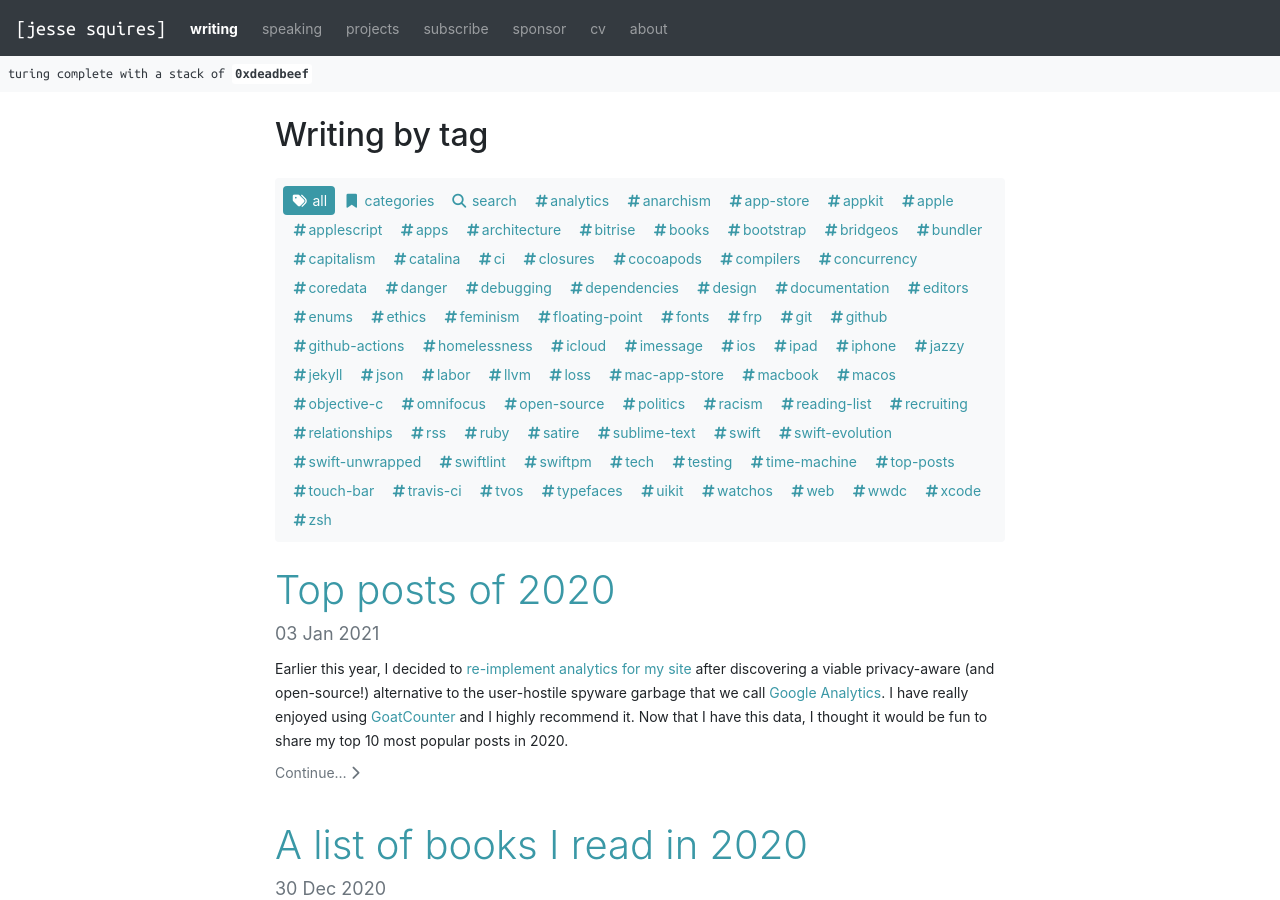
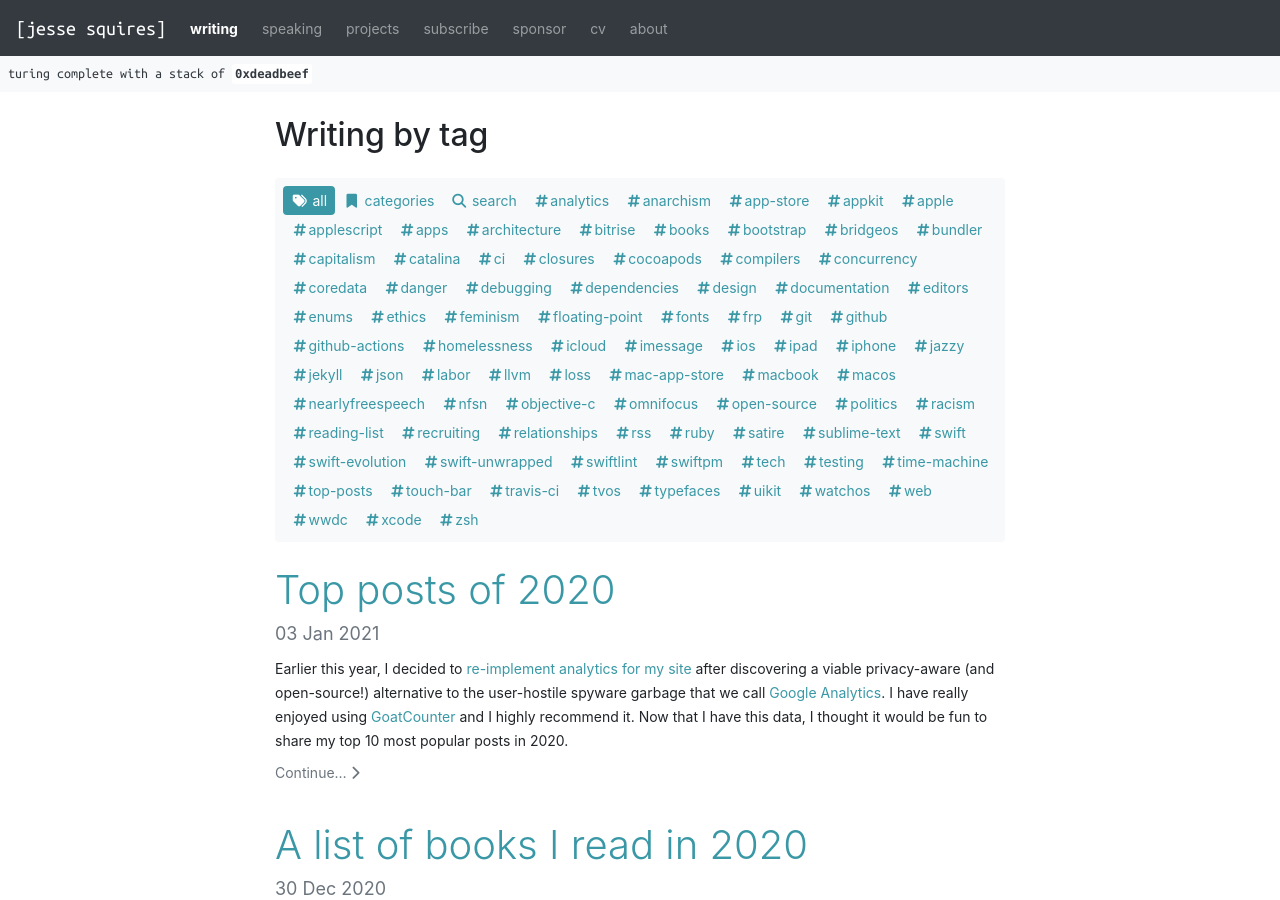
Before and after one commit to jessesquires/jessesquires.com, a Jekyll site: the page built from tags.html, in a window 1280 px wide and 900 px high. Built offline with Jekyll 4.4.1, drawn with Linux system fonts in a browser that asks for light colours; nearby versions of some CDN libraries; library files that are not in the unit come from our copies.

Commit message:
add nfsn tags

```diff
--- a/_posts/2017-09-10-building-a-site-with-jekyll-on-nfsn.md
+++ b/_posts/2017-09-10-building-a-site-with-jekyll-on-nfsn.md
@@ -1,7 +1,7 @@
 ---
 layout: post
 categories: [software-dev]
-tags: [web, jekyll, ruby, git]
+tags: [web, jekyll, ruby, git, nearlyfreespeech, nfsn]
 date: 2017-09-10T10:00:00-07:00
 date-updated: 2020-10-07T10:03:48-07:00
 title: Building a site with Jekyll on NearlyFreeSpeech
--- a/_posts/2020-11-28-how-to-fix-ruby-bundler-errors-on-nearlyfreespeech.md
+++ b/_posts/2020-11-28-how-to-fix-ruby-bundler-errors-on-nearlyfreespeech.md
@@ -1,7 +1,7 @@
 ---
 layout: post
 categories: [software-dev]
-tags: [ruby, jekyll, web, bundler]
+tags: [ruby, jekyll, web, bundler, nearlyfreespeech, nfsn]
 date: 2020-11-28T22:03:15-08:00
 date-updated: 2020-12-15T11:15:49-08:00
 title: "How to fix Ruby/Bundler error 'No such file or directory' on NearlyFreeSpeech.net"
```
